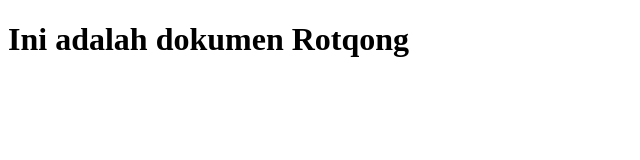
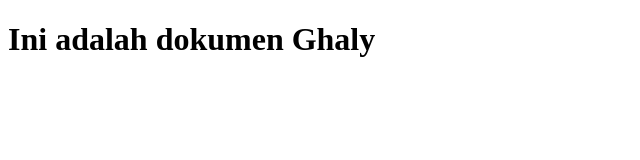
Before and after one commit to Rotqong/wpu-git-test, a plain HTML site: page rotqong.html in a window 1280 px wide. Shown: the whole page, without its empty margins (0-640 px from the left). Drawn offline with Linux system fonts and the light colour scheme.

Commit message:
mengganti Rotqong menjadi Ghaly

```diff
--- a/rotqong.html
+++ b/rotqong.html
@@ -7,6 +7,6 @@
     <title>Document</title>
 </head>
 <body>
-    <h1>Ini adalah dokumen Rotqong</h1>
+    <h1>Ini adalah dokumen Ghaly</h1>
 </body>
 </html>
```
